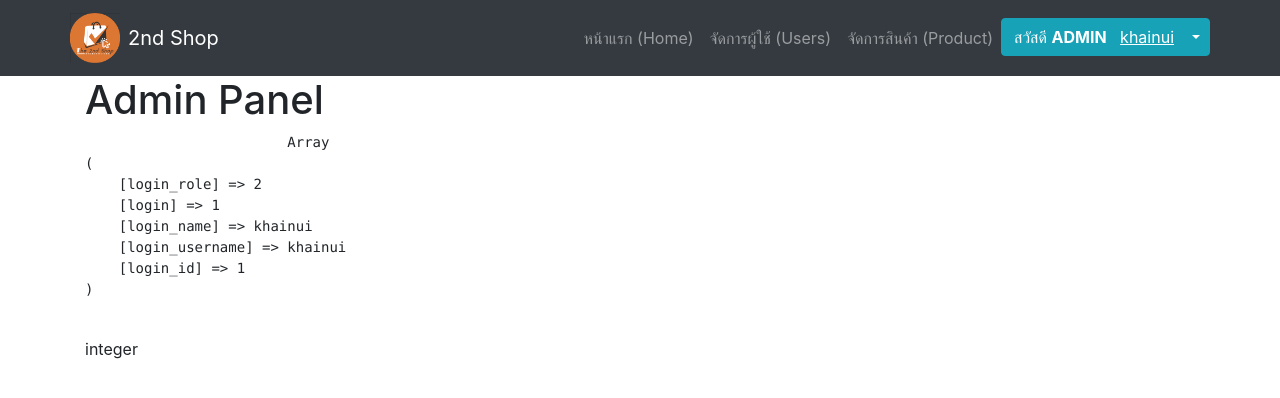
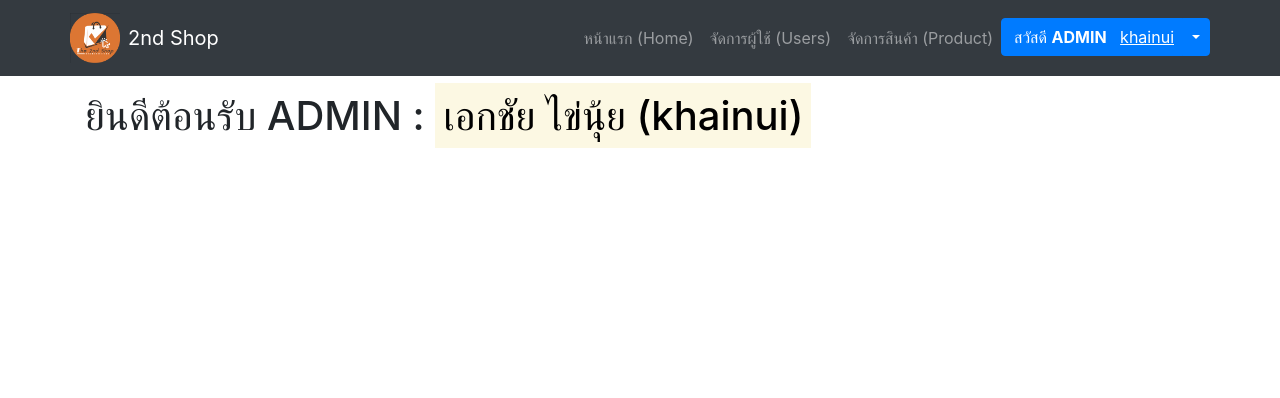
Before and after one commit to Nattawut-M/php-2nd-shop, a PHP site: page /admin.php in a window 1280 px wide. Shown: the top 398 px of the page. Run offline with PHP 8.4, Linux system fonts and the light colour scheme; a user stored in the database is signed in; some libraries are stand-ins or nearby versions.

Commit message:
display fullname and username of admin

```diff
--- a/admin.php
+++ b/admin.php
@@ -57,10 +57,10 @@
 					<?php if ($_SESSION['login']) {  ?>
 						<!-- เมื่อมีการ login (เช็คได้จาก $_SESSION['login'])  -->
 						<div class="btn-group">
-							<a href="profile.php" class="btn btn-info pr-2"> <!-- display username -->
+							<a href="profile.php" class="btn btn-primary pr-2"> <!-- display username -->
 							สวัสดี <b>ADMIN</b> &nbsp; <u><?php echo $_SESSION['login_username'] ?></u>
 							</a>
-							<button type="button" class="btn btn-info dropdown-toggle dropdown-toggle-split" data-toggle="dropdown" aria-haspopup="true" aria-expanded="false">
+							<button type="button" class="btn btn-primary dropdown-toggle dropdown-toggle-split" data-toggle="dropdown" aria-haspopup="true" aria-expanded="false">
 							<span class="sr-only">Toggle Dropdown</span>
 							</button>
 							<div class="dropdown-menu">
@@ -98,15 +98,11 @@
 		</div>
 	</nav>
 
-	<section class="container">
-		<h1>Admin Panel</h1>
-		<pre>
-			<?php
-				print_r($_SESSION);
-			?>
-		</pre>
+	<section class="container my-3">
+		<!-- display fullname and username of admin -->
+		<h1>ยินดีต้อนรับ ADMIN : <?php echo "<mark> {$_SESSION['login_fname']} {$_SESSION['login_lname']} ({$_SESSION['login_username']})</mark>"; ?> </h1>
 
-		<?php echo gettype($_SESSION['login_id']); ?>
+
 	</section>
 </body>
 </html>
```
Lines whose indentation alone changed are shown as unchanged.
